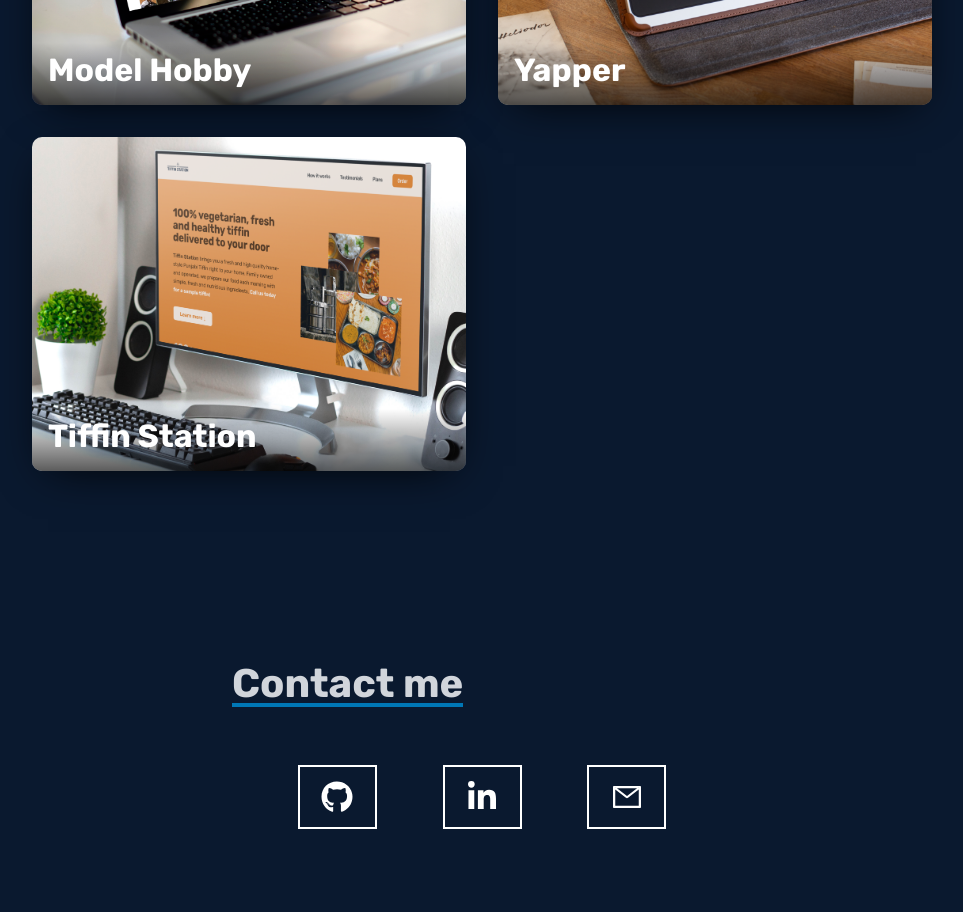
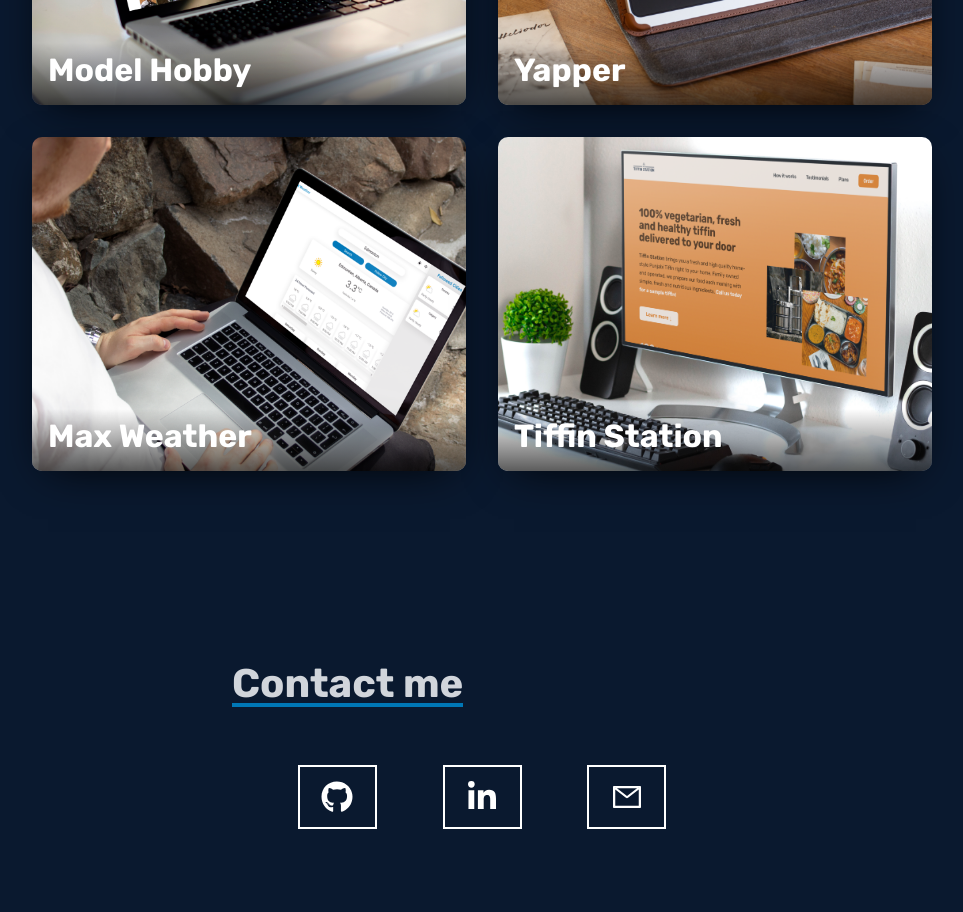
Before and after one commit to Gurkirat-s/portfolio-website-v2, a React (Create React App) app: page / in a window 1280 px wide. Shown: the part 2700-3612 px from the top of the page, without its empty margins (158-1121 px from the left). Built offline with nearby package versions, Linux system fonts and the light colour scheme; no server answers.

Commit message:
Added weather app to projects

```diff
--- a/src/data/projectsData.js
+++ b/src/data/projectsData.js
@@ -40,6 +40,16 @@ const projects = [
     ],
   },
   {
+    title: 'Max Weather',
+    type: 'Personal Project',
+    id: 3,
+    description: 'Weather app developed using React and "WeatherAPI".',
+    demoURL: 'https://weather-five-tau-55.vercel.app/',
+    githubURL: 'https://github.com/Gurkirat-s/weather-app',
+    imgURL: 'max-weather1.png',
+    tools: ['HTML', 'CSS3', 'JavaScript', 'React'],
+  },
+  {
     title: 'Tiffin Station',
     type: 'Client Project',
     id: 4,
```
Also changed, not shown: public/max-weather.png (added), public/max-weather1.png (added).
